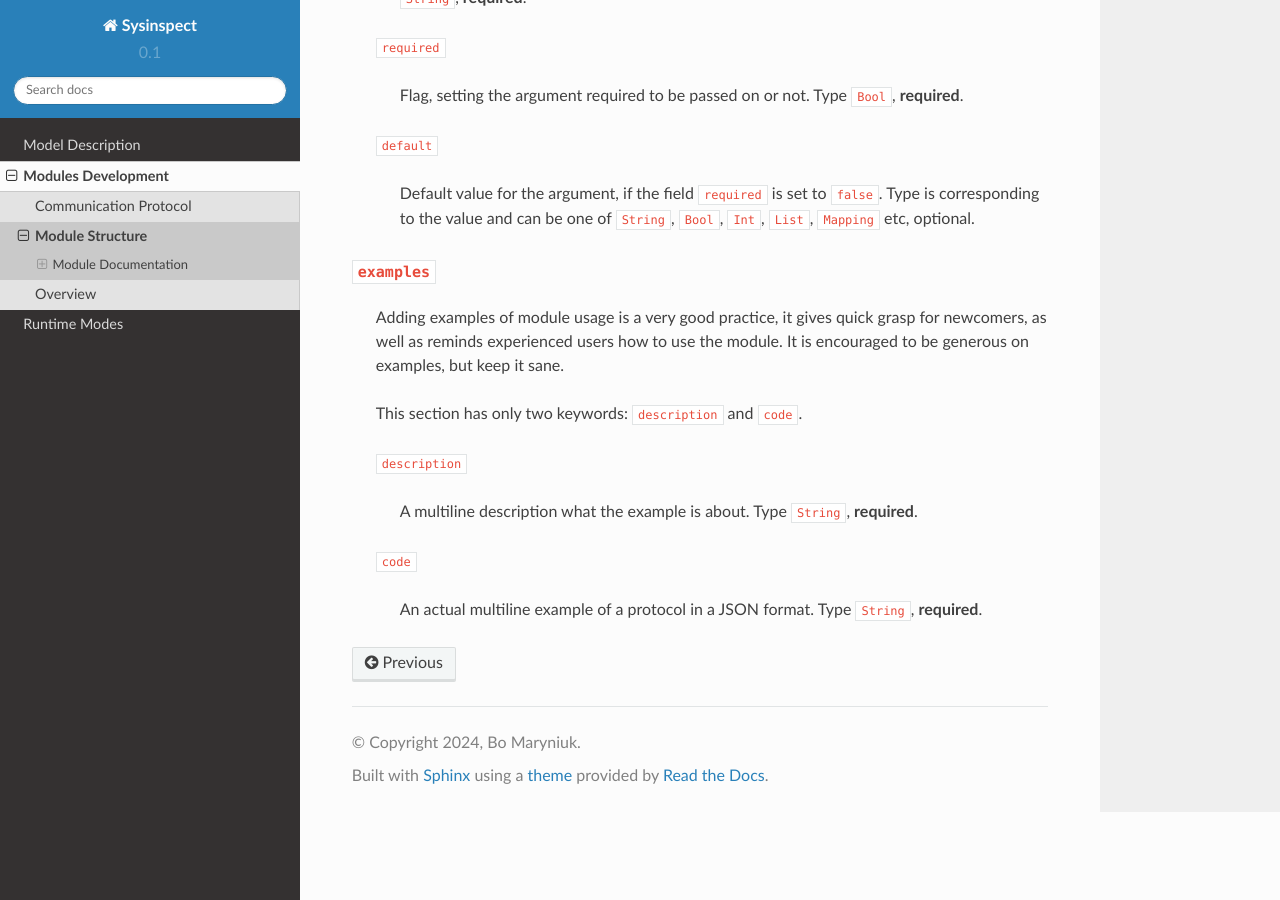
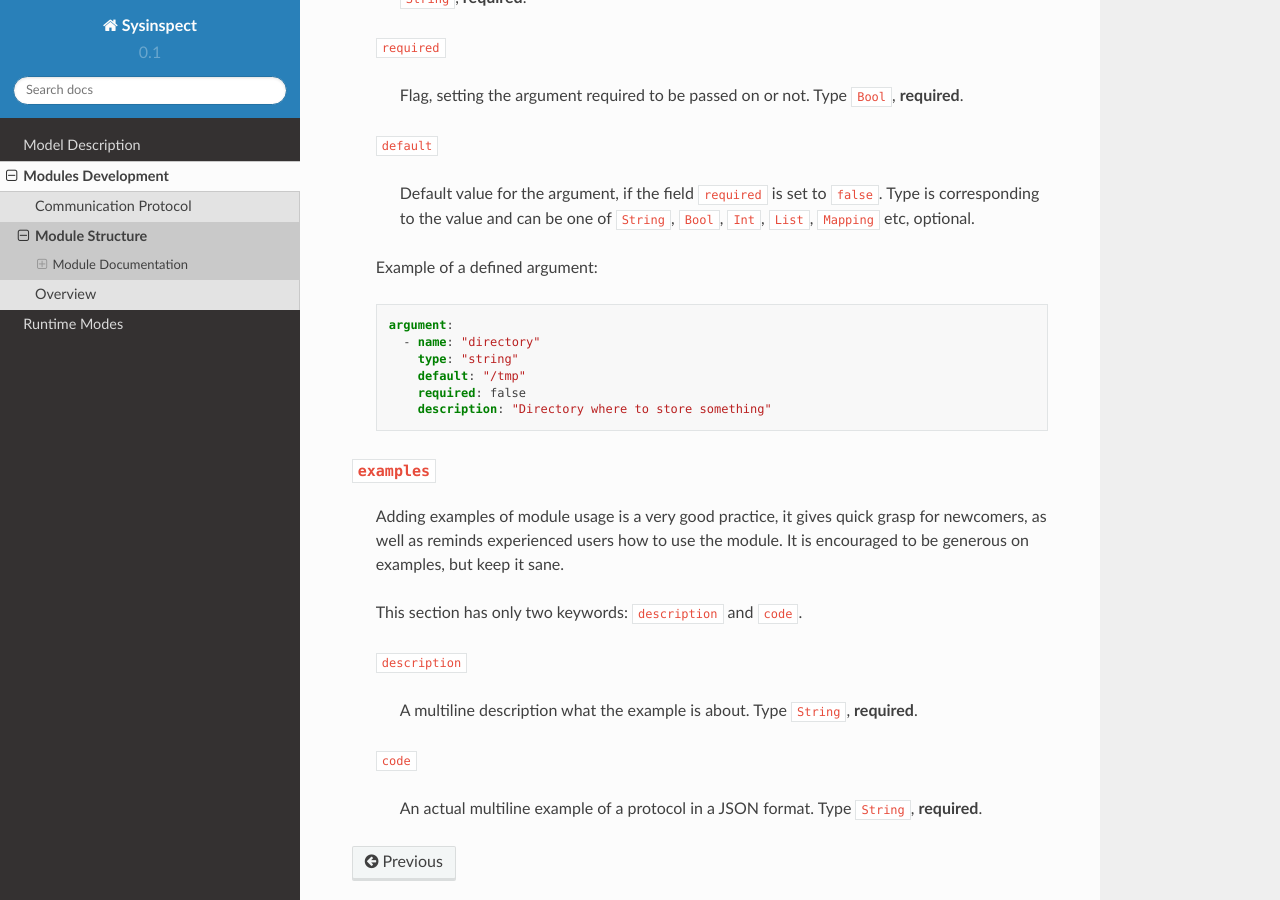
Before and after one commit to tinythings/sysinspect, a Sphinx documentation site: the page built from docs/moddev/modstruct.rst, in a window 1280 px wide and 900 px high, scrolled down 2649 px. Built offline with Sphinx 7.4.7 and the Read the Docs theme 2.0.0, drawn with Linux system fonts in a browser that asks for light colours.

Commit message:
Add an example of arg definition

```diff
--- a/docs/moddev/modstruct.rst
+++ b/docs/moddev/modstruct.rst
@@ -131,6 +131,17 @@ Below are currently supported and required sections and attributes:
         Default value for the argument, if the field ``required`` is set to ``false``. Type is corresponding
         to the value and can be one of ``String``, ``Bool``, ``Int``, ``List``, ``Mapping`` etc, optional.
 
+    Example of a defined argument:
+
+    .. code-block:: yaml
+
+        argument:
+          - name: "directory"
+            type: "string"
+            default: "/tmp"
+            required: false
+            description: "Directory where to store something"
+
 ``examples``
 ^^^^^^^^^^^^
 
```
